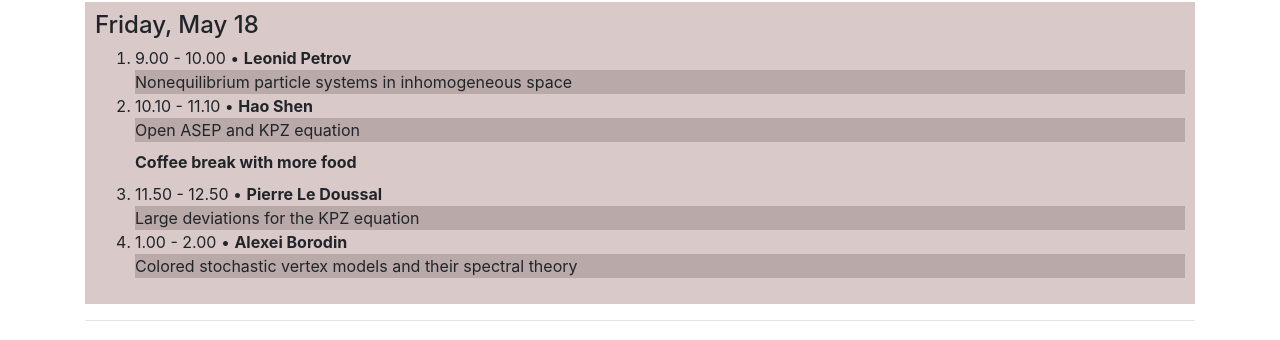
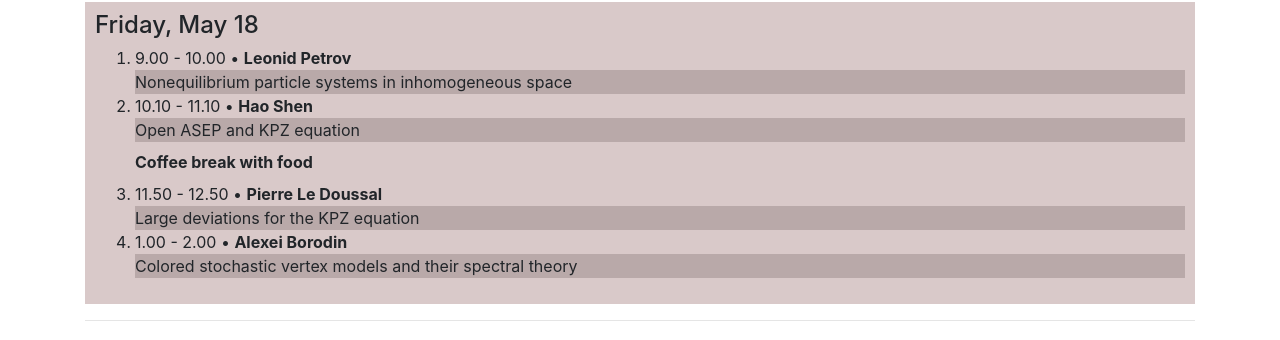
Before and after one commit to int-prob/int-prob-code, a Jekyll site: the page built from conference2018/schedule.md, in a window 1280 px wide. Shown: the part 654-994 px from the top of the page. Built offline with Jekyll 4.4.1, drawn with Linux system fonts in a browser that asks for light colours; nearby versions of some CDN libraries.

Commit message:
Update schedule.md

```diff
--- a/conference2018/schedule.md
+++ b/conference2018/schedule.md
@@ -308,7 +308,7 @@ bonds and infinite traffic jams caused by slowdowns.
   We consider the asymmetric simple exclusion process on the half line and on a bounded interval with sources and sinks, which is called Open ASEP. In the full line, Bertini and Giacomin (1997) proved convergence under weakly asymmetric scaling of the height function to the solution of the KPZ equation on the line. We show that under weakly asymmetric scaling of the sources and sinks as well, the half line height function converges to the KPZ equation on the positive real line with Neumann boundary condition at zero; and the bounded interval height function converges to the KPZ equation on the unit interval with Neumann boundary conditions on both sides. This result demonstrates how the KPZ equation arises at the triple critical point (maximal current / high density / low density) of Open ASEP.  Our result is proved by applying microscopic Hopf-Cole transform. Joint work with Ivan Corwin.
   </div>
   </details>
-  <div class="mb-2 mt-2" style="font-weight:bold">Coffee break with more food</div>
+  <div class="mb-2 mt-2" style="font-weight:bold">Coffee break with food</div>
   </li>
   <li>11.50 - 12.50 &bull;
   <strong>Pierre Le Doussal</strong>
```
